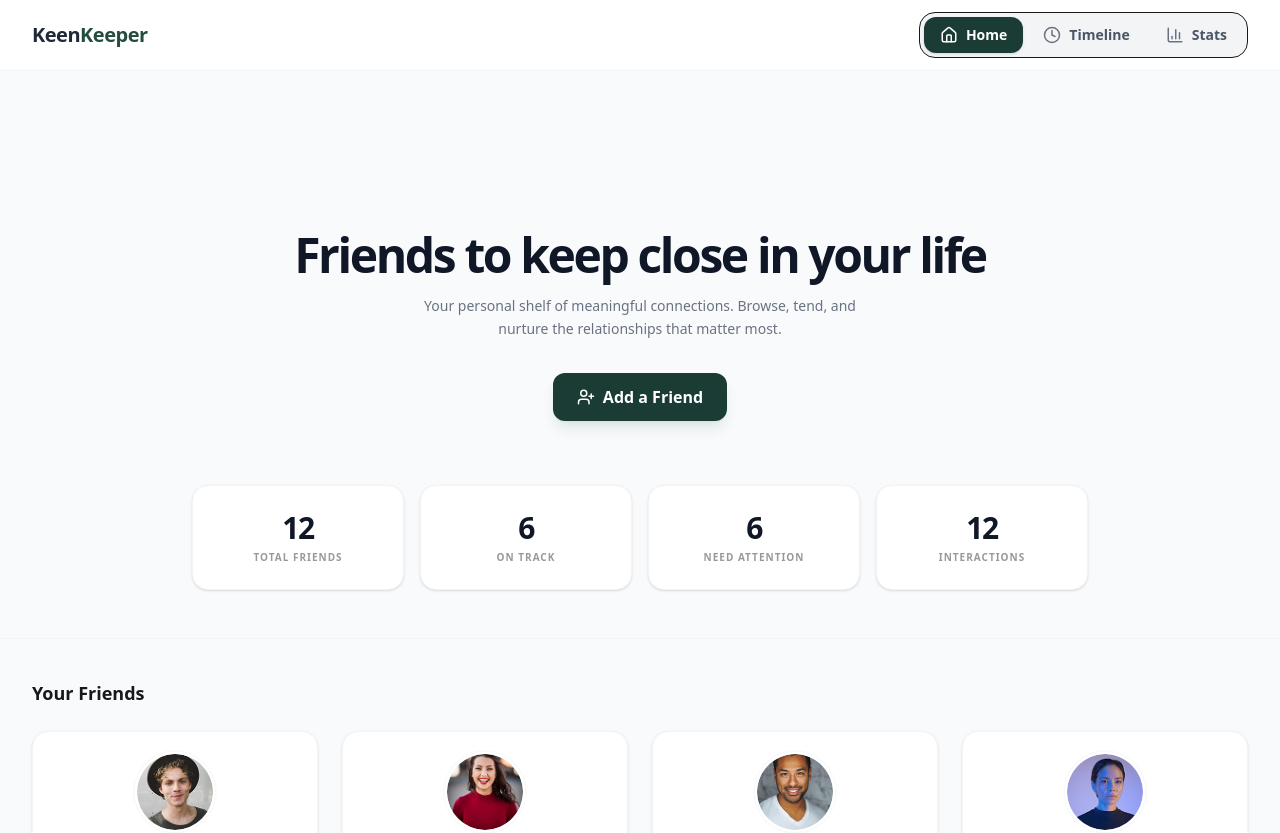
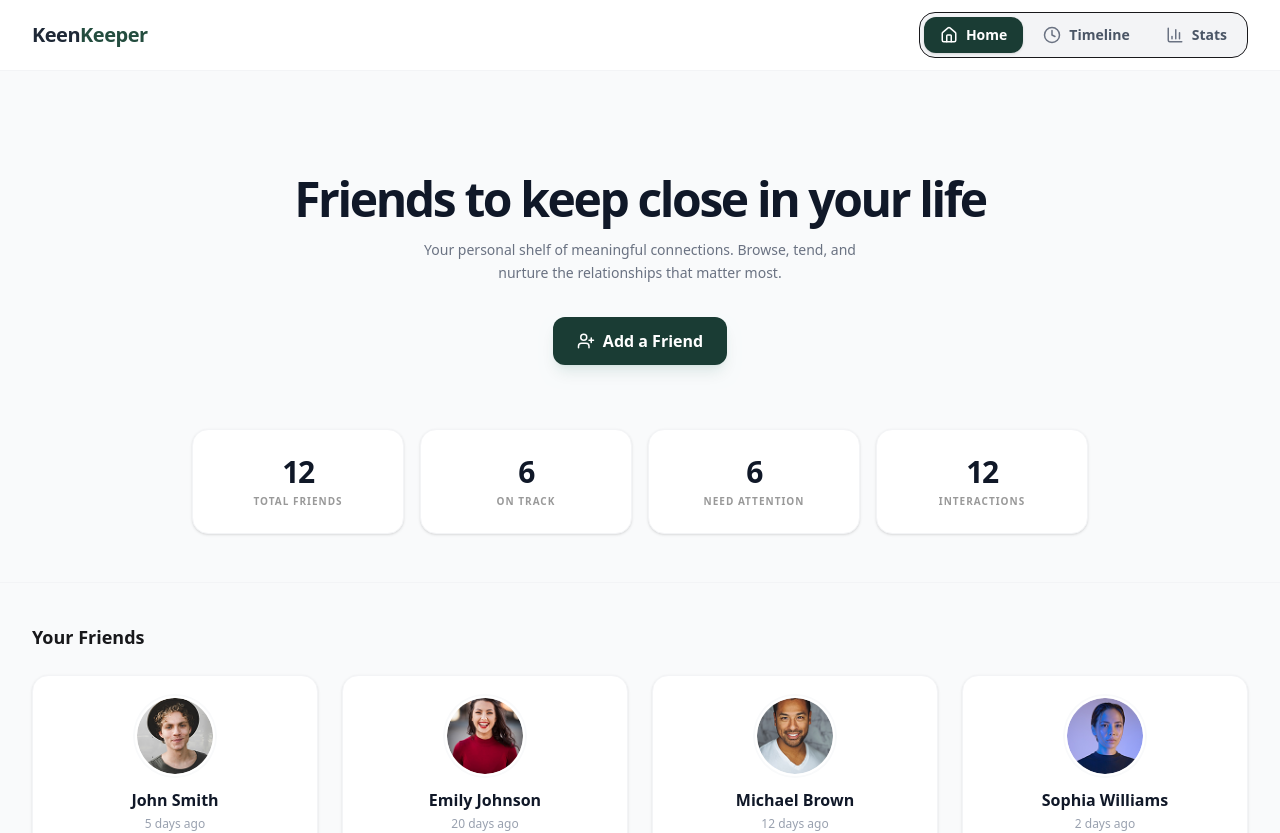
Before and after one commit to Monoaratasnim/B13-A07, a Next.js app: page /home in a window 1280 px wide. Shown: the top 833 px of the page. Built offline with nearby package versions, Linux system fonts and the light colour scheme.

Commit message:
Updated Some css

```diff
--- a/src/components/Banner.jsx
+++ b/src/components/Banner.jsx
@@ -22,7 +22,7 @@ export default function Banner({ friends = [] }) {
   ];
 
   return (
-    <div className="text-center pt-20 pb-12 bg-[#f9fafb] px-4 border-b border-gray-100">
+    <div className="text-center pt-6 pb-12 bg-[#f9fafb] px-4 border-b border-gray-100">
 
       <h1 className="text-4xl md:text-5xl font-extrabold tracking-tighter text-gray-900">
         Friends to keep close in your life
```
